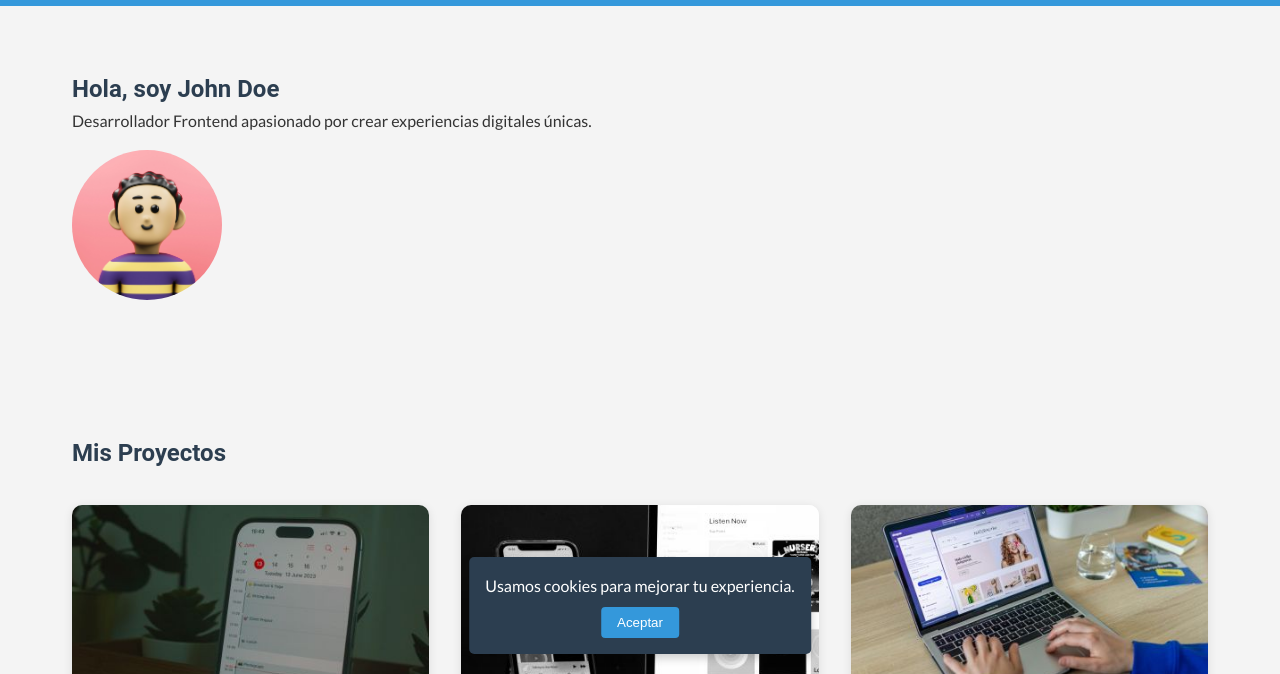
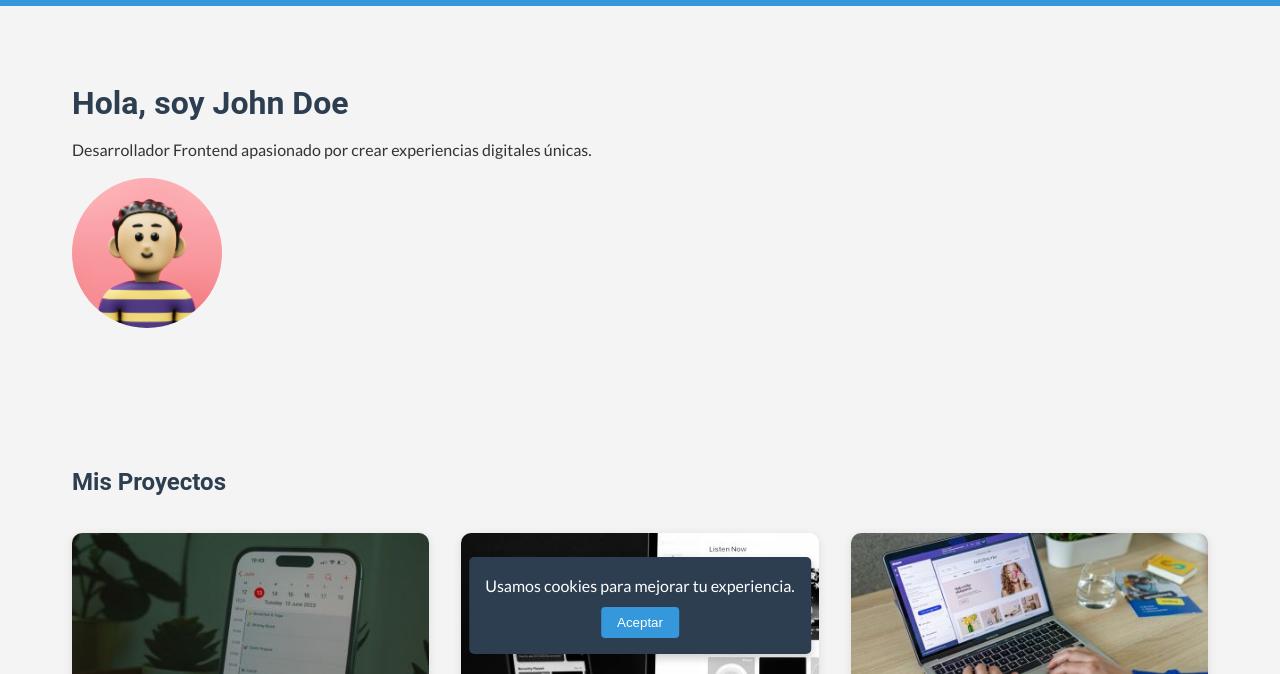
Before and after one commit to shaeongit/johndoeweb, a plain HTML site: page index.html in a window 1280 px wide. Shown: the part 126-800 px from the top of the page. Drawn offline with Linux system fonts and the light colour scheme; a web font is replaced by a local one.

Commit message:
actualizar style.css
Para quitar un warning con los h1

```diff
--- a/assets/css/style.css
+++ b/assets/css/style.css
@@ -316,3 +316,9 @@ footer a:hover {
   font-style: normal;
   font-display: swap;
 }
+
+h1 {
+  font-size: 2rem;
+  margin: 0.5rem 0;
+  font-weight: 700;
+}
```
